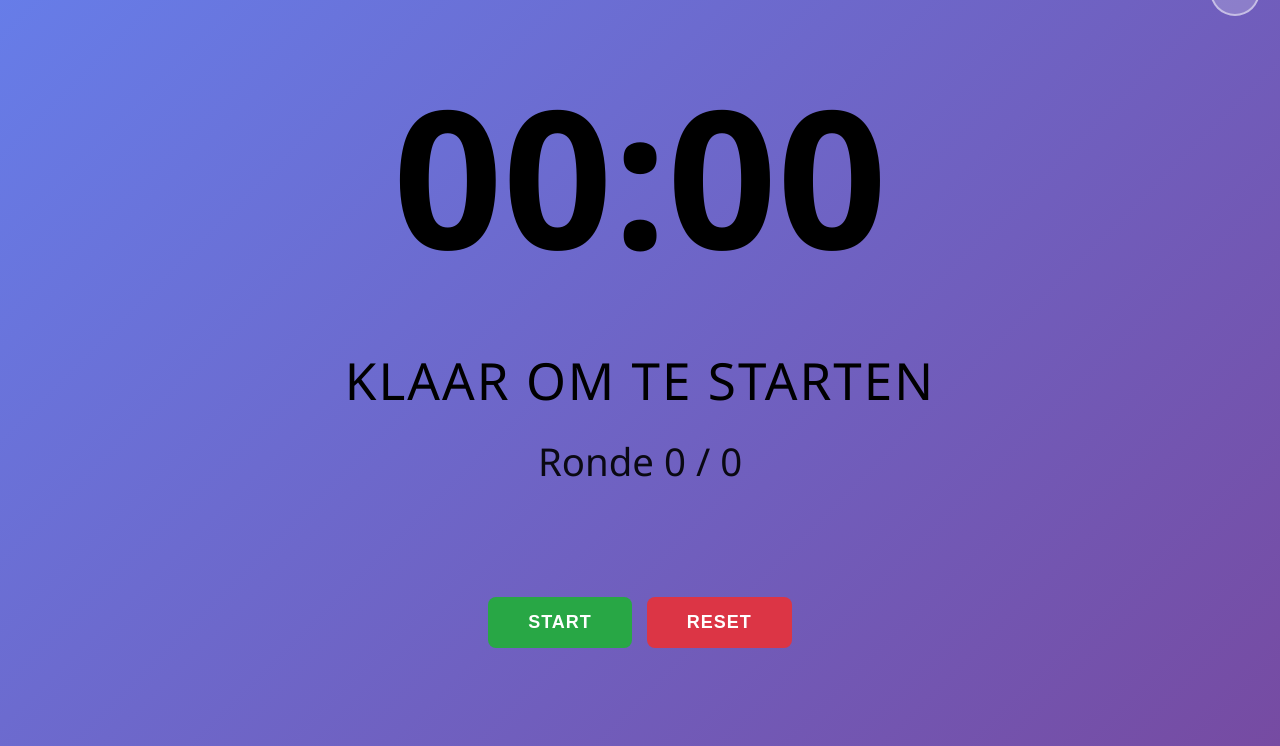
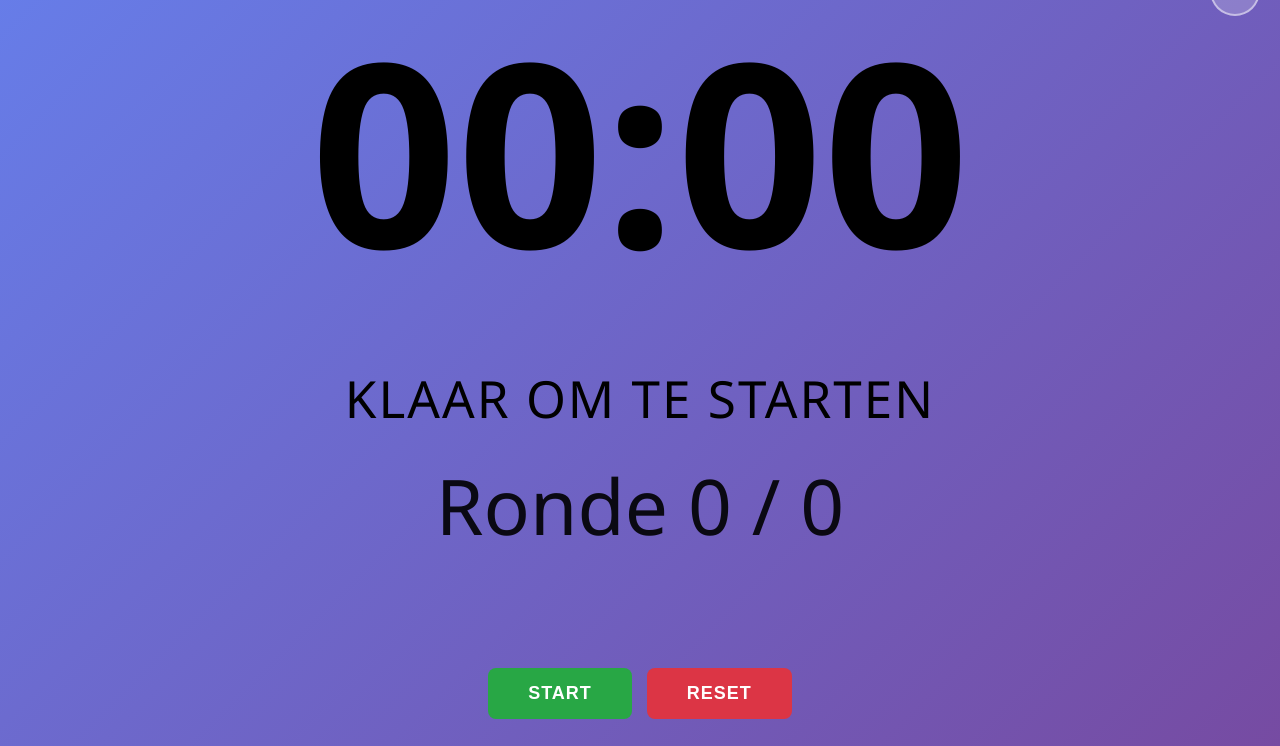
Before and after one commit to m3l-1/interval-now, a plain HTML site: page index.html in a window 1280 px wide. Both pictures are taken after a click on the button "FULLSCREEN". Shown: the part 200-946 px from the top of the page. Drawn offline with Linux system fonts and the light colour scheme.

Commit message:
Increase font sizes in fullscreen mode

```diff
--- a/index.html
+++ b/index.html
@@ -324,7 +324,7 @@
         }
 
         .fullscreen-mode .timer-time {
-            font-size: 15vw;
+            font-size: 20vw;
             margin-bottom: 40px;
         }
 
@@ -334,12 +334,12 @@
         }
 
         .fullscreen-mode .timer-rounds {
-            font-size: 3vw;
+            font-size: 6vw;
             margin-bottom: 20px;
         }
 
         .fullscreen-mode .timer-description {
-            font-size: 2.5vw;
+            font-size: 6vw;
             margin-bottom: 40px;
         }
 
```
